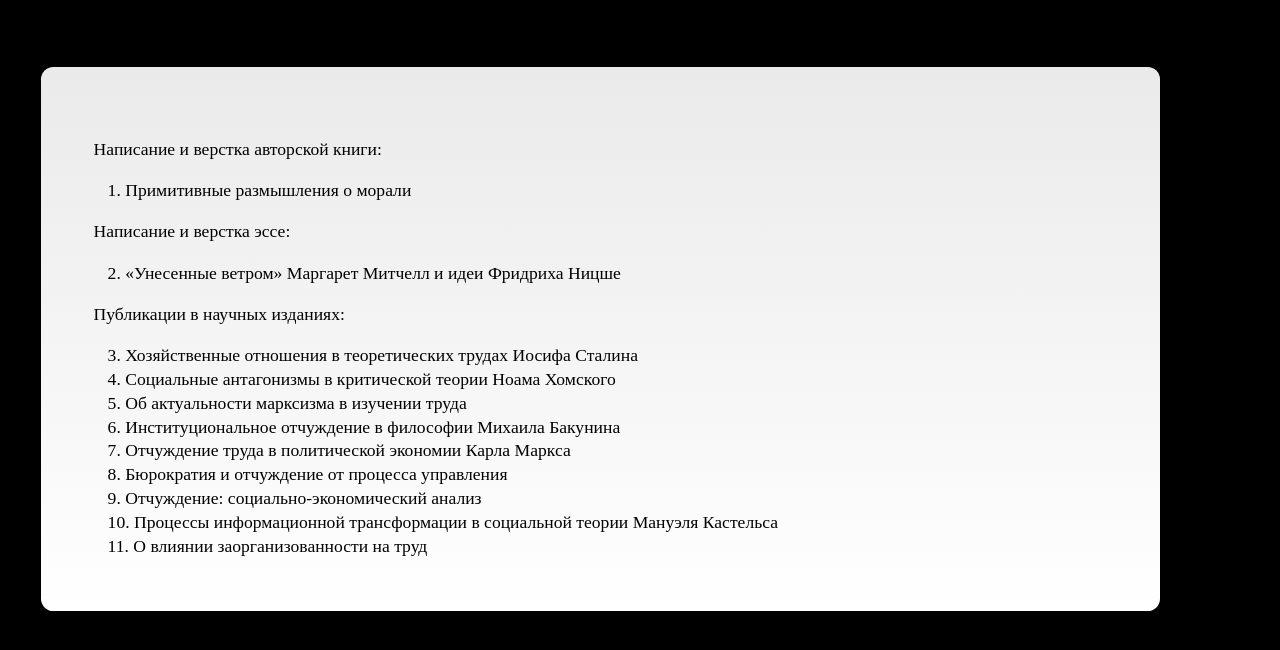
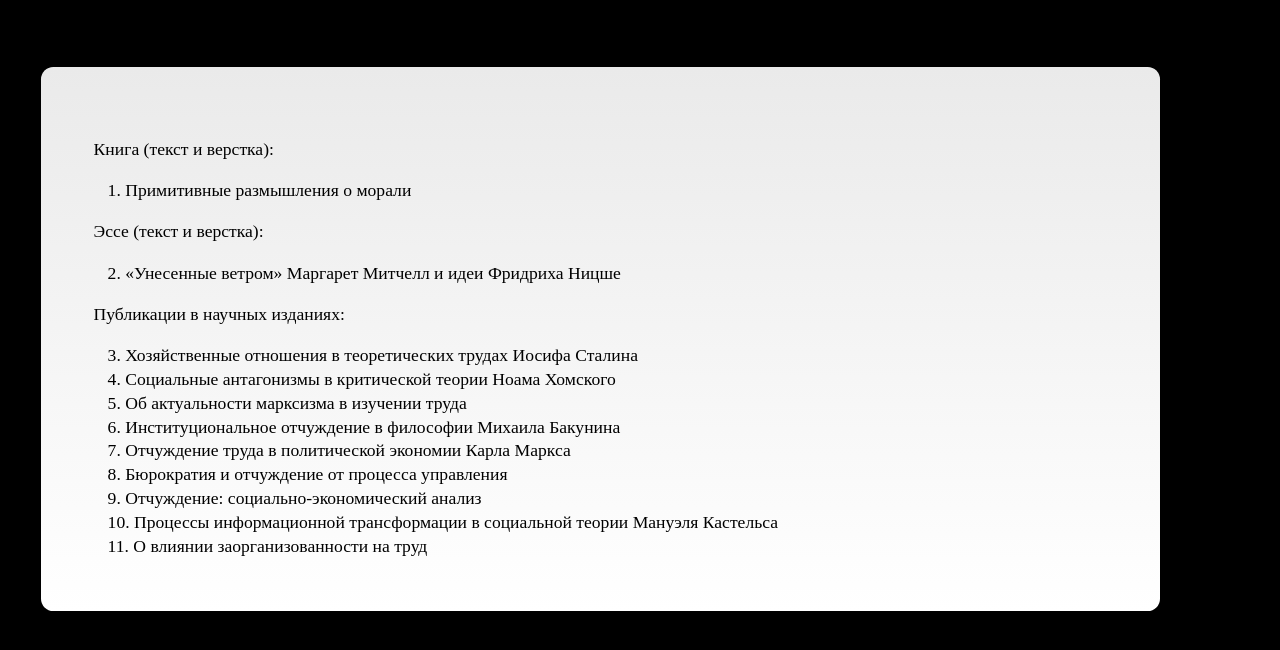
Before and after one commit to jessevirgin/literature, a plain HTML site: page index.html in a window 1280 px wide. Drawn offline with Linux system fonts and the light colour scheme.

Commit message:
Update index.html

```diff
--- a/index.html
+++ b/index.html
@@ -10,11 +10,11 @@
 <body>
     <div class="container">
         <div class="section">
-            <p>Написание и верстка авторской книги:</p>
+            <p>Книга (текст и верстка):</p>
             <a href="https://drive.google.com/file/d/1wyjePNPnxnaSqQUinzsCoXUu7dOHdr6W/view?usp=sharing">
                 Примитивные размышления о морали
             </a> <br />
-            <p>Написание и верстка эссе:</p>
+            <p>Эссе (текст и верстка):</p>
             <a href="https://drive.google.com/file/d/1TqGfez_eD51xwOM5MQl1jGVO0QEIFlUx/view?usp=sharing">
                 «Унесенные ветром» Маргарет Митчелл и идеи Фридриха Ницше
             </a> <br />
```
